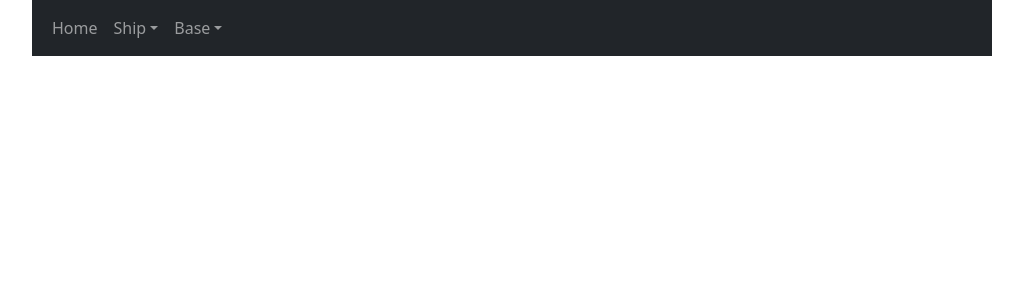
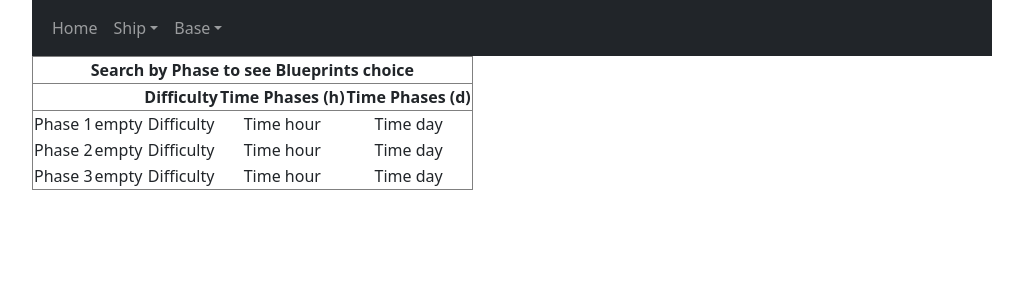
Before and after one commit to williamwyj/infinitewiki, a React (Create React App) app in the folder react-frontend/: page /researchAgreement in a window 1280 px wide. Shown: the top 300 px of the page, without its empty margins (128-1151 px from the left). Built offline with nearby package versions, Linux system fonts and the light colour scheme; no server answers.

Commit message:
add research agreement filters to redux and start working on display table

```diff
--- /dev/null
+++ b/react-frontend/src/features/researchAgreement/ResearchAgreement.scss
@@ -0,0 +1,9 @@
+.research-agreement-table {
+  border-width: 1px;
+  border-style: solid;
+}
+
+.research-agreement-heading {
+  border-width: 1px;
+  border-style: solid;
+}
--- a/react-frontend/src/features/researchAgreement/ResearchAgreement.tsx
+++ b/react-frontend/src/features/researchAgreement/ResearchAgreement.tsx
@@ -4,10 +4,13 @@ import {
   fetchDataAsync,
   selectResearchAgreement,
 } from "./researchAgreementSlice";
-
+import "./ResearchAgreement.scss";
 import Navigation from "../../components/Navigation";
 
-import type { researchAgreementData } from "./researchAgreementSlice";
+import type {
+  researchAgreementData,
+  researchAgreementFilter,
+} from "./researchAgreementSlice";
 
 export default function ResearchAgreement() {
   const dispatch = useAppDispatch();
@@ -15,10 +18,57 @@ export default function ResearchAgreement() {
   useEffect(() => {
     dispatch(fetchDataAsync());
   }, []);
-  console.log("ResearchAgreementData, ", researchAgreementDataInfo);
+  // console.log("ResearchAgreementData, ", researchAgreementDataInfo);
+  const [phaseDropdown, setPhaseDropdown] = useState([
+    "empty",
+    "empty",
+    "empty",
+  ]);
   return (
     <div className='PageContainer PageResearchAgreement'>
       <Navigation />
+      <div>
+        <table className='research-agreement-table'>
+          <thead>
+            <tr>
+              <th colSpan={5}>Search by Phase to see Blueprints choice</th>
+            </tr>
+            <tr className='research-agreement-heading'>
+              <th colSpan={2}></th>
+              <th>Difficulty</th>
+              <th>Time Phases (h)</th>
+              <th>Time Phases (d)</th>
+            </tr>
+          </thead>
+          <tbody>
+            {phaseDropdown.map((phase, index) => {
+              return (
+                <tr key={index}>
+                  <td>Phase {index + 1}</td>
+                  <td>{phase}</td>
+                  <td>Difficulty</td>
+                  <td>Time hour</td>
+                  <td>Time day</td>
+                </tr>
+              );
+            })}
+            {/* <td>Phase 1</td>
+              <td>
+                <div className='researchAgreementDropdown'>
+                  <button className='dropbtn'>
+                    {phaseDropdown.phaseOne}
+                  </button>
+                  <div className='dropdownMenu'>
+                    <a href='#'>Link 1</a>
+                  </div>
+                </div>
+              </td>
+              <td>Difficulty</td>
+              <td>Time hour</td>
+              <td>Time day</td> */}
+          </tbody>
+        </table>
+      </div>
     </div>
   );
 }
--- a/react-frontend/src/features/researchAgreement/researchAgreementSlice.tsx
+++ b/react-frontend/src/features/researchAgreement/researchAgreementSlice.tsx
@@ -1,6 +1,9 @@
 import { createAsyncThunk, createSlice } from "@reduxjs/toolkit";
 import { RootState } from "../../app/store";
-import { getResearchAgreement } from "../../helpers/dbHelpers";
+import {
+  getResearchAgreement,
+  getResearchAgreementFilters,
+} from "../../helpers/dbHelpers";
 
 export interface researchAgreementData {
   shipName: string;
@@ -10,20 +13,35 @@ export interface researchAgreementData {
   tacticalFilter: string;
 }
 
+export interface researchAgreementFilter {
+  filterName: string;
+  filterType: string;
+  difficulty: string;
+}
+
 export interface ResearchAgreementState {
-  data: { researchAgreement: researchAgreementData[] };
+  data: {
+    researchAgreementData: researchAgreementData[];
+    researchAgreementFilters: researchAgreementFilter[];
+  };
   status: "idle" | "loading" | "loaded" | "failed";
 }
 
 const initialState: ResearchAgreementState = {
-  data: { researchAgreement: [] },
+  data: { researchAgreementData: [], researchAgreementFilters: [] },
   status: "idle",
 };
 
 export const fetchDataAsync = createAsyncThunk(
   "researchAgreement/fetchDataAsync",
   async () => {
-    const response = await getResearchAgreement();
+    let response;
+    await Promise.all([
+      getResearchAgreement(),
+      getResearchAgreementFilters(),
+    ]).then((values) => {
+      response = values;
+    });
     console.log("Response, ", response);
     return response;
   }
@@ -40,7 +58,10 @@ export const researchAgreementSlice = createSlice({
       })
       .addCase(fetchDataAsync.fulfilled, (state, action) => {
         state.status = "loaded";
-        state.data.researchAgreement = action.payload;
+        if (action.payload) {
+          state.data.researchAgreementData = action.payload[0];
+          state.data.researchAgreementFilters = action.payload[1];
+        }
       })
       .addCase(fetchDataAsync.rejected, (state) => {
         state.status = "failed";
--- a/react-frontend/src/helpers/dbHelpers.tsx
+++ b/react-frontend/src/helpers/dbHelpers.tsx
@@ -33,4 +33,20 @@ const getResearchAgreement = function () {
     });
 };
 
-export { getFightersData, getAircraftsData, getResearchAgreement };
+const getResearchAgreementFilters = function () {
+  return axios
+    .get(`/api/researchAgreementFilters`)
+    .then((res) => {
+      return res.data;
+    })
+    .catch((err) => {
+      console.log(err);
+    });
+};
+
+export {
+  getFightersData,
+  getAircraftsData,
+  getResearchAgreement,
+  getResearchAgreementFilters,
+};
```
